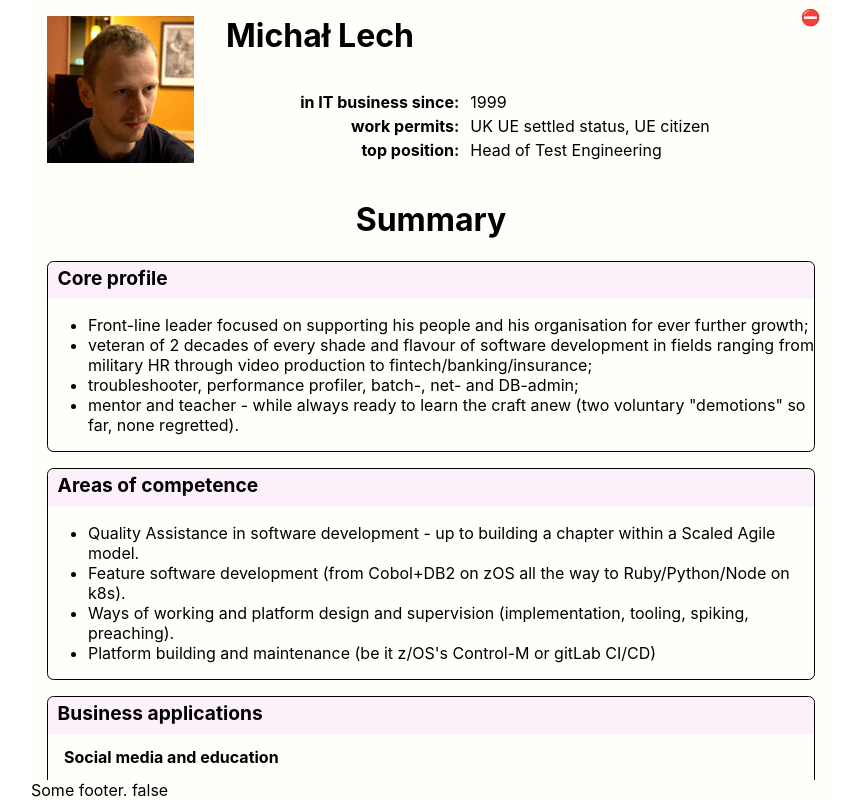
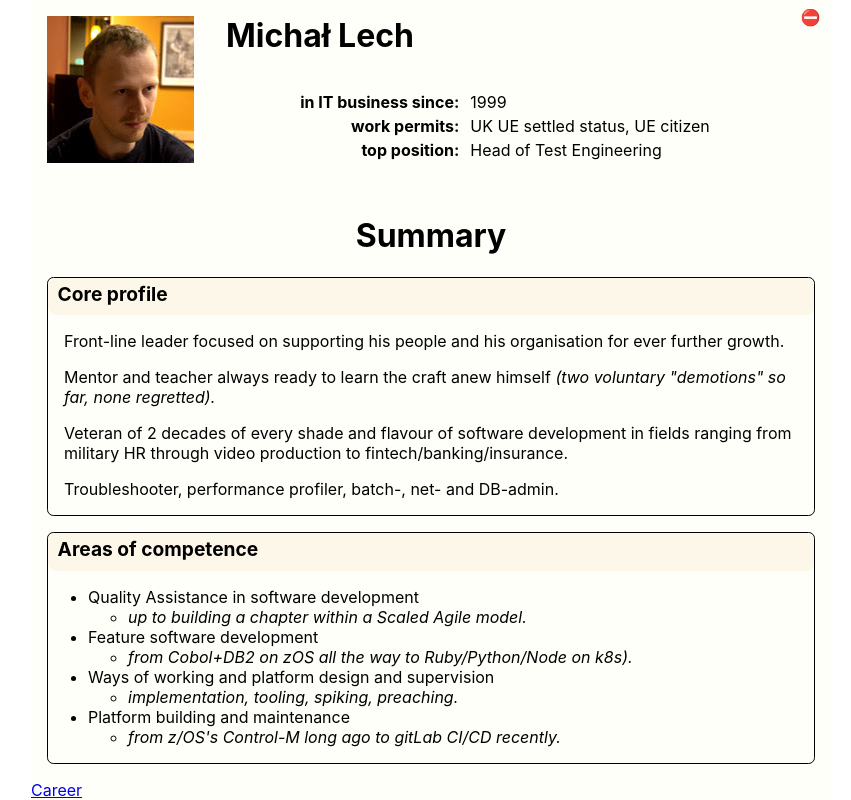
Before and after one commit to akseiya/cvml, a React (Create React App) app in the folder tsx/: page / in a window 1280 px wide. Shown: the whole page, without its empty margins (209-1060 px from the left). Built offline with nearby package versions, Linux system fonts and the light colour scheme.

Commit message:
Improved flattener and first iteration of career

```diff
--- a/tsx/public/AuthorsResume.yaml
+++ b/tsx/public/AuthorsResume.yaml
@@ -7,21 +7,28 @@ fundamentals:
   top position: Head of Test Engineering
 summary:
   - Core profile: |-
-      * Front-line leader focused on supporting his people and his organisation
-        for ever further growth;
-      * veteran of 2 decades of every shade and flavour of software development
-        in fields ranging from military HR through video production to
-        fintech/banking/insurance;
-      * troubleshooter, performance profiler, batch-, net- and DB-admin;
-      * mentor and teacher - while always ready to learn the craft anew (two voluntary \"demotions\" so far, none regretted).
+      Front-line leader focused on supporting his people and his organisation
+      for ever further growth.
+
+
+      Mentor and teacher always ready to learn the craft anew himself *(two
+      voluntary \"demotions\" so far, none regretted).*
+
+
+      Veteran of 2 decades of every shade and flavour of software development
+      in fields ranging from military HR through video production to
+      fintech/banking/insurance.
+
+      Troubleshooter, performance profiler, batch-, net- and DB-admin.
   - Areas of competence: |-
-      * Quality Assistance in software development - up to building a chapter within
-        a Scaled Agile model.
-      * Feature software development (from Cobol+DB2 on zOS all the way to
-        Ruby/Python/Node on k8s).
-      * Ways of working and platform design and supervision (implementation, tooling,
-        spiking, preaching).
-      * Platform building and maintenance (be it z/OS's Control-M or gitLab CI/CD)
+      * Quality Assistance in software development
+        * *up to building a chapter within a Scaled Agile model.*
+      * Feature software development
+        * *from Cobol+DB2 on zOS all the way to Ruby/Python/Node on k8s).*
+      * Ways of working and platform design and supervision
+        * *implementation, tooling, spiking, preaching.*
+      * Platform building and maintenance
+        * *from z/OS's Control-M long ago to gitLab CI/CD recently.*
   - Business applications: |-
       # Social media and education
       *   User activities and interactions with tracking and analysis.
@@ -70,6 +77,16 @@ career:
         name: Global Relay
       position:
         name: Lead SDET
+      description: |-
+        # Duties
+
+        1.  Line management as per the corporate policies (including use of Trakstar
+            for regulated performance tracking and reviews including peer ratings).
+        1.  SDET duties (3 amigos, driving functional tests).
+        1.  Creating and refactoring testing frameworks (Pact.js, WDIO, Cucumber, Jest,
+            Playwright).
+        1.  Spikes and research, sharing the results and propositions with the pod
+            and the Quality Guild.
     - from: 2022-11
       to:   2023-01
       id: shred
@@ -99,26 +116,28 @@ career:
       position:
         name: SDET
         link: https://testguild.com/sdet/
-        description: |-
-          # Stuff done
-          1.  Retiring a contraption based on Robot Framework (a perfect silo) and
-              replacing it with a squad-maintained CCIT suite. This was my nominal
-              job which took around 4 sprints since it needed to be in Java.
-          1.  The devops side: deployment scripts (k8s), Helm charts and gitLab CI/CD
-              workflows.
-          1.  Creating a well received E2E testing framework in Python, where all Athena
-              project conventions (regarding k8s clusters, Hashicorp Vault secrets and
-              managing JSON API-s) were encapsulated so that all boilerplate for a new
-              API could be specified with its name and the name of squad that owned it
-              (while rebels and legacy code required merciful amounts of extra code)
-          1.  Creating, reshaping and maintaining auxiliary tools (standalone mocks,
-              proxies etc).
-          1.  BDD evangelism, including broad introduction of Cucumber and constant work
-              towards having it used as intended.
+      description: |-
+        # Stuff done
+        1.  Retiring a contraption based on Robot Framework (a perfect silo) and
+            replacing it with a squad-maintained CCIT suite. This was my nominal
+            job which took around 3 sprints since it needed to be in Java.
+        1.  The devops side: deployment scripts (k8s), Helm charts and gitLab CI/CD
+            workflows.
+        1.  Creating a well received E2E testing framework in Python, where all Athena
+            project conventions (regarding k8s clusters, Hashicorp Vault secrets and
+            managing JSON API-s) were encapsulated so that all boilerplate for a new
+            API could be specified with its name and the name of squad that owned it
+            (while rebels and legacy code required merciful amounts of extra code)
+        1.  Creating, reshaping and maintaining auxiliary tools (standalone mocks,
+            proxies etc).
+        1.  BDD evangelism in the squad and around it, including introduction of Cucumber and constant work
+            towards having it used as intended.
     - id: fuse
       from: 2018-05
       to: 2019-12
-      company: Fuse Universal
+      company:
+        name:
+          Fuse Universal
 photo:
   width: 147px
   height: 147px
--- a/tsx/src/App.css
+++ b/tsx/src/App.css
@@ -12,15 +12,22 @@ body {
 }
 
 .resume-root {
+  max-width: 50em;
+  position: relative;
+  margin: 0 auto;
+}
+
+.resume-root.rich {
   background-color: #FFFFFA;
 
   height: 100vh;
-  max-width: 50em;
-  position: relative;
-  margin: 0 auto;
 
   display: flex;
   flex-direction: column;
+}
+
+.resume-root.rich.dark {
+  background-color: black;
 }
 
 .switchbox {
@@ -40,40 +47,14 @@ body {
   transition: width 0.3s;
 }
 
-.switchbox:hover {
-  width: 9em;
-}
+      .switchbox:hover { width: 9.6em; }
+.rich .switchbox:hover { width: 7.4em; }
 
-main {
+.rich main {
   flex-grow: 10;
   overflow-y: auto;
 }
 
-main h1 {
-  font-size: 2em;
-  text-align: center;
-}
-
-main.rich article {
-  margin: 1em;
-  border: 1px solid black;
-  border-radius: 0.4em;
-}
-
-main.rich article header {
-  font-size: 1.2em;
-  font-weight: bold;
-  border-radius: 0.4em 0.4em 0 0;
-  background-color: #FCF0FA;
-  padding: 0.2em 0 0.5em 0.5em;
-}
-
-main.rich article h1 {
-  font-size: 1em;
-  font-weight: bold;
-  text-align: left;
-  margin-left: 1em;
-}
 
 .resume-root pre {
   background-color: #eef;
--- /dev/null
+++ b/tsx/src/App.mainblocks.css
@@ -0,0 +1,40 @@
+main h1 {
+    font-size: 2em;
+    text-align: center;
+}
+
+main article {
+    margin: 1em;
+}
+
+.rich main article {
+    border: 1px solid black;
+    border-radius: 0.4em;
+}
+
+main article header {
+    font-size: 1.2em;
+    font-weight: bold;
+    margin-top: 2em;
+}
+
+.rich main article header {
+    background-color: #FCF7E8;
+    margin-top: 0;
+    font-size: 1.2em;
+    font-weight: bold;
+    border-radius: 0.4em;
+    padding: 0.2em 0 0.5em 0.5em;
+}
+
+main article h1 {
+    font-size: 1em;
+    font-weight: bold;
+    text-align: left;
+    margin-left: 1em;
+}
+
+main article p {
+    margin-left: 1em;
+    margin-right: 1em;
+}
--- a/tsx/src/App.tsx
+++ b/tsx/src/App.tsx
@@ -1,9 +1,11 @@
 /* eslint-disable react/jsx-no-bind */
 import './App.css';
+import './App.mainblocks.css';
 
 import React, {  useEffect, useState } from 'react';
 
 import {  jdmp } from '././utils/debug';
+import Career from './Career';
 import CVHeader from './CVHeader';
 import Summary from './Summary';
 import { resume } from './utils/Resume';
@@ -21,17 +23,21 @@ export default function App() {
     };
   }, []);
 
-  const switchText = flatLayout ? 'restore rich layout' : '⛔ flatten layout';
+  const switchText = flatLayout ? '🟢 restore rich layout' : '⛔ flatten layout';
 
   return (
-    <div className="resume-root">
+    <div className={'resume-root'  + (flatLayout ? '' : ' rich')}>
       <CVHeader currentResume={currentResume} />
-      <main className={flatLayout ? '' : 'rich'}>
+      <main>
         <Summary currentResume={currentResume}/>
+        <a id="career" />
+        <Career currentResume={currentResume}/>
         <pre>{jdmp(currentResume)}</pre>
       </main>
-      <footer>Some footer. {flatLayout.toString()}</footer>
-      <a className='switchbox' onClick={flipLayout}>{switchText}</a>
+      <footer>
+        <a href="#career">Career</a>
+      </footer>
+      <a className="switchbox" onClick={flipLayout}>{switchText}</a>
     </div>
   );
 }
--- a/tsx/src/CVHeader.css
+++ b/tsx/src/CVHeader.css
@@ -7,13 +7,14 @@
 
 .resume-root > header {
   display: flex;
+  margin-bottom: 1em;
 }
 
 .resume-root header div {
   margin: 1em;
 }
 
-.resume-root header div:nth-child(1) {
+.resume-root > header div:nth-child(1) {
   display: none;
 }
 
--- a/tsx/src/CVHeader.tsx
+++ b/tsx/src/CVHeader.tsx
@@ -14,7 +14,7 @@ export default function CVHeader(props: { currentResume: YAMLResume }) {
   const coreLine = (pair: CoreLine) => {
     const [key, value] = pair;
     return (
-      <tr>
+      <tr key={key}>
         <th>{key}:</th>
         <td>{Array.isArray(value) ? value.join(', ') : value}</td>
       </tr>
--- /dev/null
+++ b/tsx/src/Career.css
@@ -0,0 +1,23 @@
+main article.job header {
+    font-size: 1.2em;
+    font-weight: 600;
+}
+
+.rich main article.job header {
+    font-size: 1em;
+    font-weight: 600;
+    display: flex;
+    flex-direction: row;
+    flex-wrap: wrap;
+}
+
+article.job header div {
+    margin: 0;
+    margin-right: 1em;
+    white-space: pre;
+}
+
+.rich article.job header div:nth-child(2) {
+    flex-grow: 4;
+    text-align: right;
+}
--- /dev/null
+++ b/tsx/src/Career.tsx
@@ -0,0 +1,56 @@
+import './Career.css';
+
+import React from 'react';
+import { ReactMarkdown } from 'react-markdown/lib/react-markdown';
+
+import { YAMLResume } from './utils/Resume';
+import { LinkableName } from './utils/sharedTypes';
+
+export interface Job {
+  id: string;
+  from: string;
+  to?: string;
+  position: LinkableName;
+  company: LinkableName;
+  description: string;
+};
+
+const fuzzDate = (dateSpec: string) => {
+  const precision = dateSpec.split('-').length - 1;
+  const date = new Date(dateSpec);
+  const month = date.toDateString().split(' ')[1];
+  if(precision < 1) return dateSpec;
+  if(precision < 2) return `${month} ${date.getFullYear()}`;
+  return date.toISOString().split('T')[0];
+};
+
+const getDuration = (job: Job) => {
+  const { from, to } = job;
+  if(!to) return `since ${fuzzDate(from)}`;
+  return `${fuzzDate(from)} - ${fuzzDate(to)}`;
+};
+
+const renderJob = (job: Job) => {
+  return (
+    <article className="job" key={`carrer:${job.id ?? Math.random()}`}>
+      <header>
+        <div>{getDuration(job)}</div>
+        <div>{job.company?.name ?? ''}</div>
+        <div>{job.position?.name ?? ''}</div>
+      </header>
+      <ReactMarkdown>{job.description}</ReactMarkdown>
+    </article>
+  );
+};
+
+export default function Career(props: { currentResume: YAMLResume }) {
+  const { currentResume } = props;
+  const { career }  = currentResume;
+  const { jobs } = career ?? {};
+  return (
+    <>
+      <h1>Career</h1>
+      {(jobs ?? []).map(renderJob)}
+    </>
+  );
+};
--- a/tsx/src/Summary.tsx
+++ b/tsx/src/Summary.tsx
@@ -10,24 +10,19 @@ export interface SummaryItem {
 const renderSummaryItem = (item: SummaryItem) => {
   const [[title, markdown]] = Object.entries(item);
   return (
-    <article>
+    <article key={`summary: ${title}`}>
       <header>{title}</header>
       <ReactMarkdown>{markdown}</ReactMarkdown>
-
     </article>
   );
 };
 
 export default function Summary(props: { currentResume: YAMLResume }) {
-  const { currentResume } = props;
-  if (!currentResume.name) {
-    return <div/>;
-  }
-  const { summary } = currentResume;
+  const { currentResume: { summary } } = props;
   return (
     <>
       <h1>Summary</h1>
-      {summary.map(renderSummaryItem)}
+      {(summary ?? []).map(renderSummaryItem)}
     </>
   );
 };
--- a/tsx/src/utils/Resume.ts
+++ b/tsx/src/utils/Resume.ts
@@ -1,6 +1,7 @@
 import React, { useState } from 'react';
 import YAML from 'yaml';
 
+import { Job } from '../Career';
 import httpClient from '../http/client';
 import { SummaryItem } from '../Summary';
 
@@ -18,6 +19,10 @@ export interface YAMLResume {
     [key: string]: string | string[];
   };
   summary: SummaryItem[];
+  career: {
+    title?: string;
+    jobs: Job[];
+  }
 }
 
 type ResumeStateSetter = React.Dispatch<
--- /dev/null
+++ b/tsx/src/utils/sharedTypes.ts
@@ -0,0 +1,4 @@
+export interface LinkableName {
+  name: string;
+  link?: string;
+}
```
